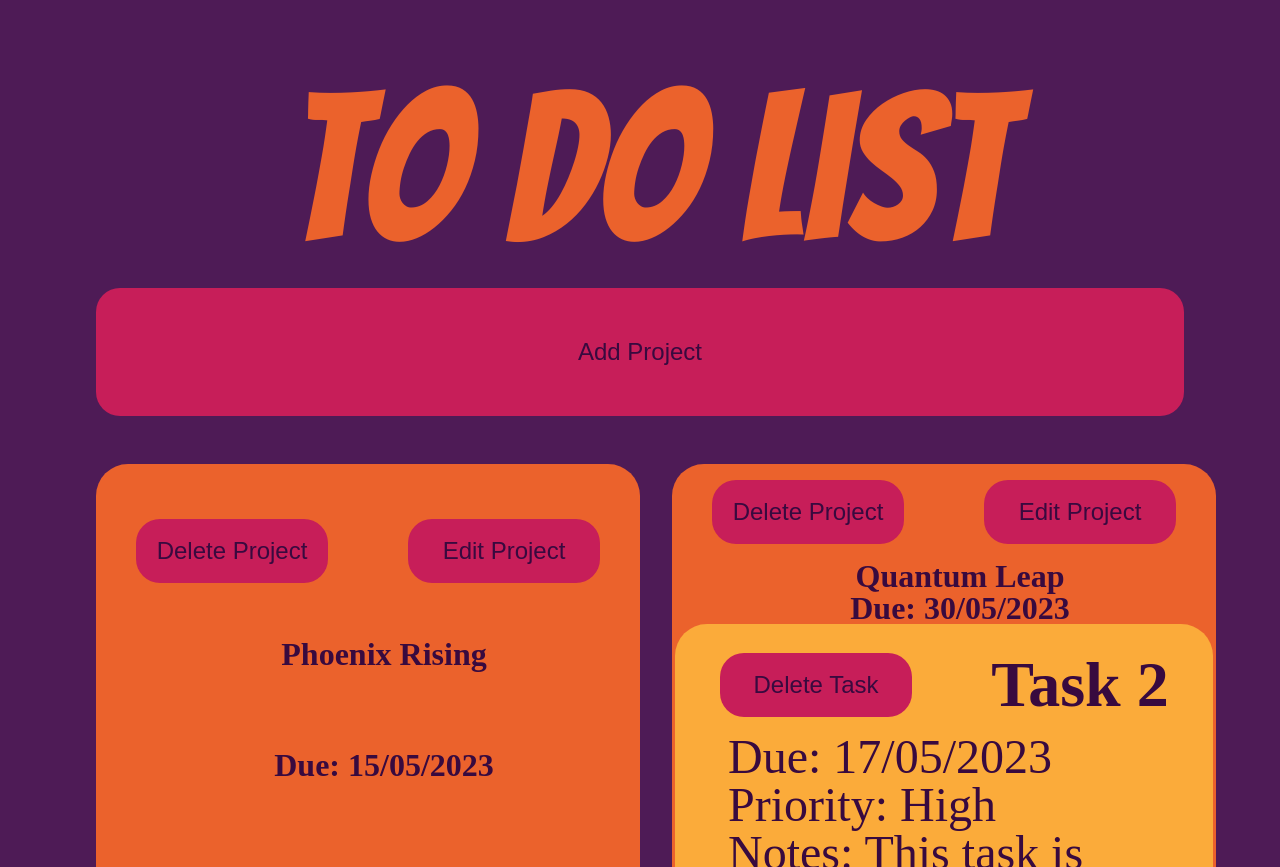
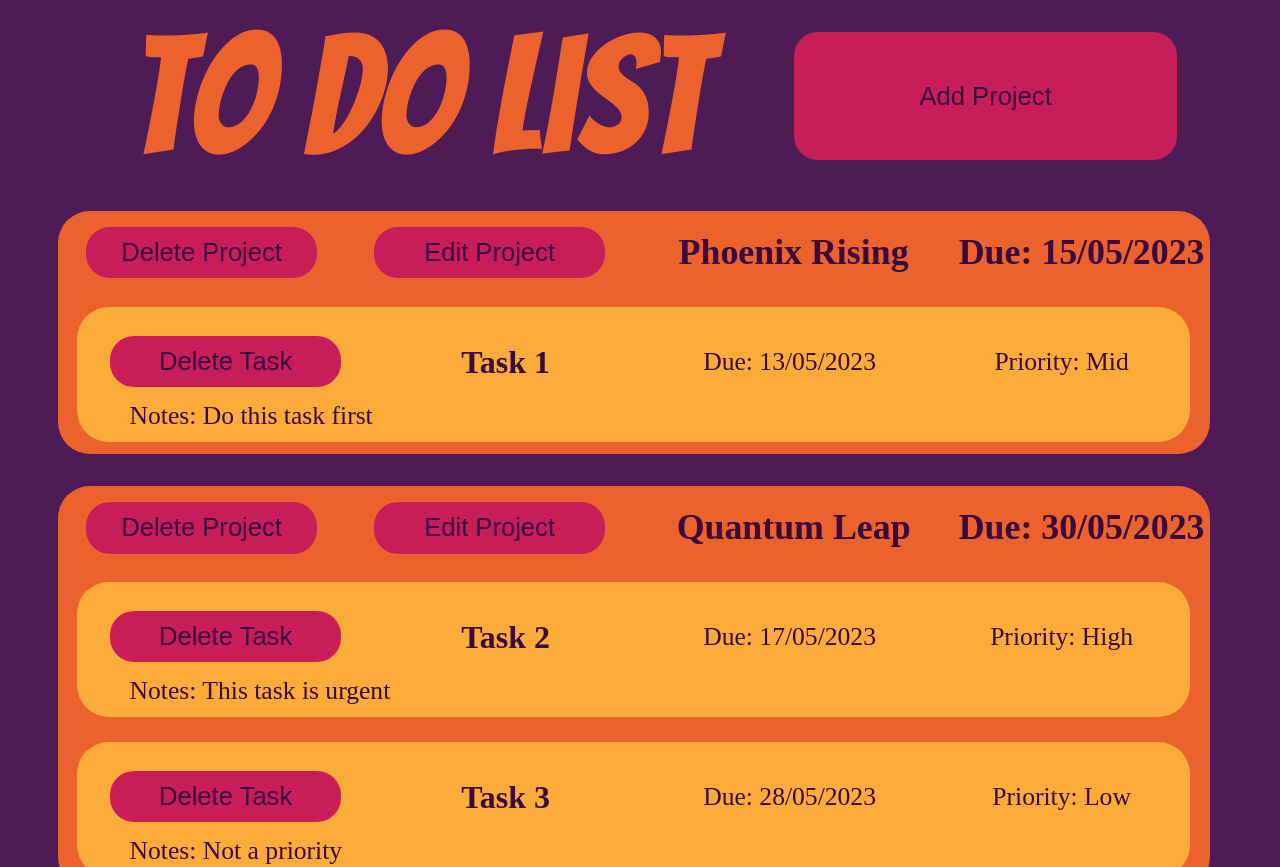
Before and after one commit to dwcarey/toDoList, a website built with webpack: page dist/index.html in a window 1280 px wide. Shown: the top 867 px of the page. Built offline with Linux system fonts and the light colour scheme.

Commit message:
adjusted CSS for >1000px looks ok

```diff
--- a/src/style.css
+++ b/src/style.css
@@ -282,35 +282,64 @@ div[id^=taskDiv] {
 
 
 @media only screen and (min-width: 1000px) {
-	#content>ul{
+	h1 {
+
+		text-align: center;
+		font-size: 13vw;
+	}
+	h2 {
+		grid-column: span 1;
+		font-size: 2.8vw;
+		justify-self: center;
+		align-self: center;
+	}
+
+	h3{
+		font-size: 2.5vw;
+	}
+
+	button {
+		height: 4vw;
+		font-size: 2vw;
+		width: 18vw;
+	}
+
+	#content {
 		display: grid;
-		grid-template-columns: 45vw 45vw;
-		grid-template-rows: min-content;
+		grid-template-columns: 60vw 30vw;
+		margin: 2vw;
+		margin-top: 1vw;
+		align-items: unset;
+	}
+
+	#addProjectButton {
+		width: 29.9vw;
 	}
 
 	#listItem {
 		margin: 2.5vw;
-		grid-column: span 1;
-		width: 42.5vw;
+		width: 90vw;
+		display: grid;
+		grid-template-columns: repeat(4, 22.5vw);
 		border-radius: 2rem;
 
 	}
-	button {
-		height: 5vw;
-		width: 15vw;
-		font-size: 1.5rem;
+
+	#taskListMain {
+		grid-column: span 4;
+		width: 85vw;
+		grid-template-columns: repeat(4, 21.25vw);
 	}
 
+	#taskListMain>li{
+		grid-column: span 1;
+		font-size: 2vw;
+		align-self: center;
+		justify-self: center;
+	}
 
-#taskListMain {
-
-	width: 40vw;
-	margin: 0;
-
-}
-
-h2{
-	font-size: 2rem;
-}
-
+	#taskListItem:last-child {
+		grid-column: span 4;
+		justify-self: start;
+	}
   }
```
Also changed, not shown: dist/main.js.
